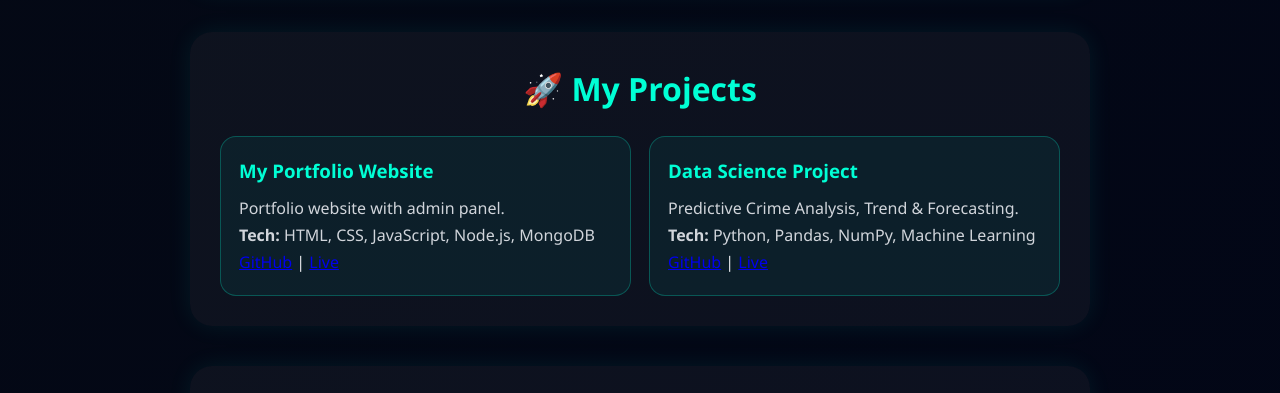
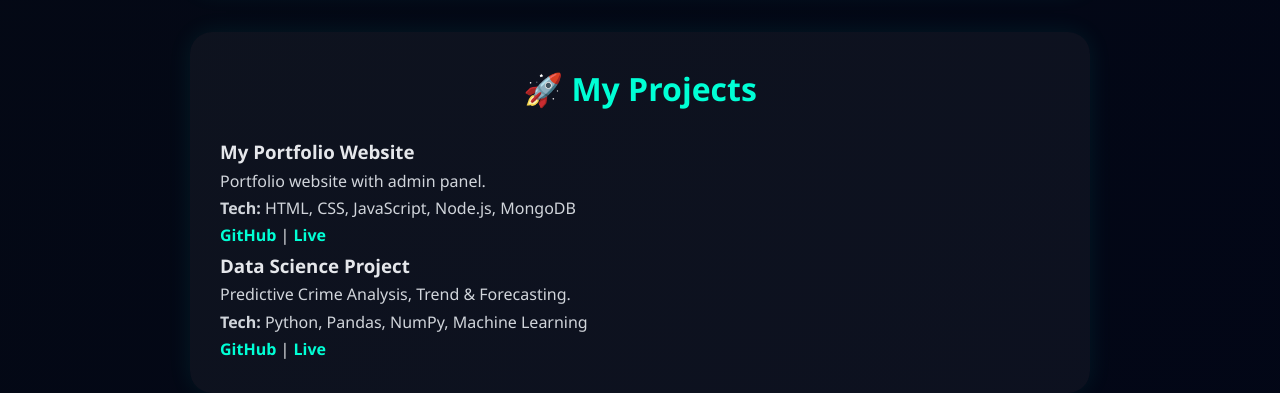
Before and after one commit to Mohit482006/public_portfolio, a plain HTML site: page index.html in a window 1280 px wide. Shown: the part 1200-1593 px from the top of the page. Drawn offline with Linux system fonts and the light colour scheme; no server answers.

Commit message:
Update style.css

```diff
--- a/style.css
+++ b/style.css
@@ -111,29 +111,16 @@ section p {
 }
 
 /* ================= PROJECTS ================= */
-.project-list {
-  display: grid;
-  grid-template-columns: repeat(auto-fit, minmax(240px, 1fr));
-  gap: 18px;
+.project-links a {
+  color: #00ffd5;
+  font-weight: bold;
+  text-decoration: none;
 }
 
-.project-card {
-  background: rgba(0, 255, 213, 0.06);
-  border: 1px solid rgba(0, 255, 213, 0.25);
-  border-radius: 16px;
-  padding: 18px;
-  transition: 0.3s;
+.project-links a:hover {
+  text-decoration: underline;
 }
 
-.project-card h3 {
-  color: #00ffd5;
-  margin-bottom: 8px;
-}
-
-.project-card:hover {
-  transform: translateY(-6px);
-  box-shadow: 0 0 20px rgba(0, 255, 213, 0.3);
-}
 
 /* ================= HOBBIES ================= */
 .hobby-list {
```
